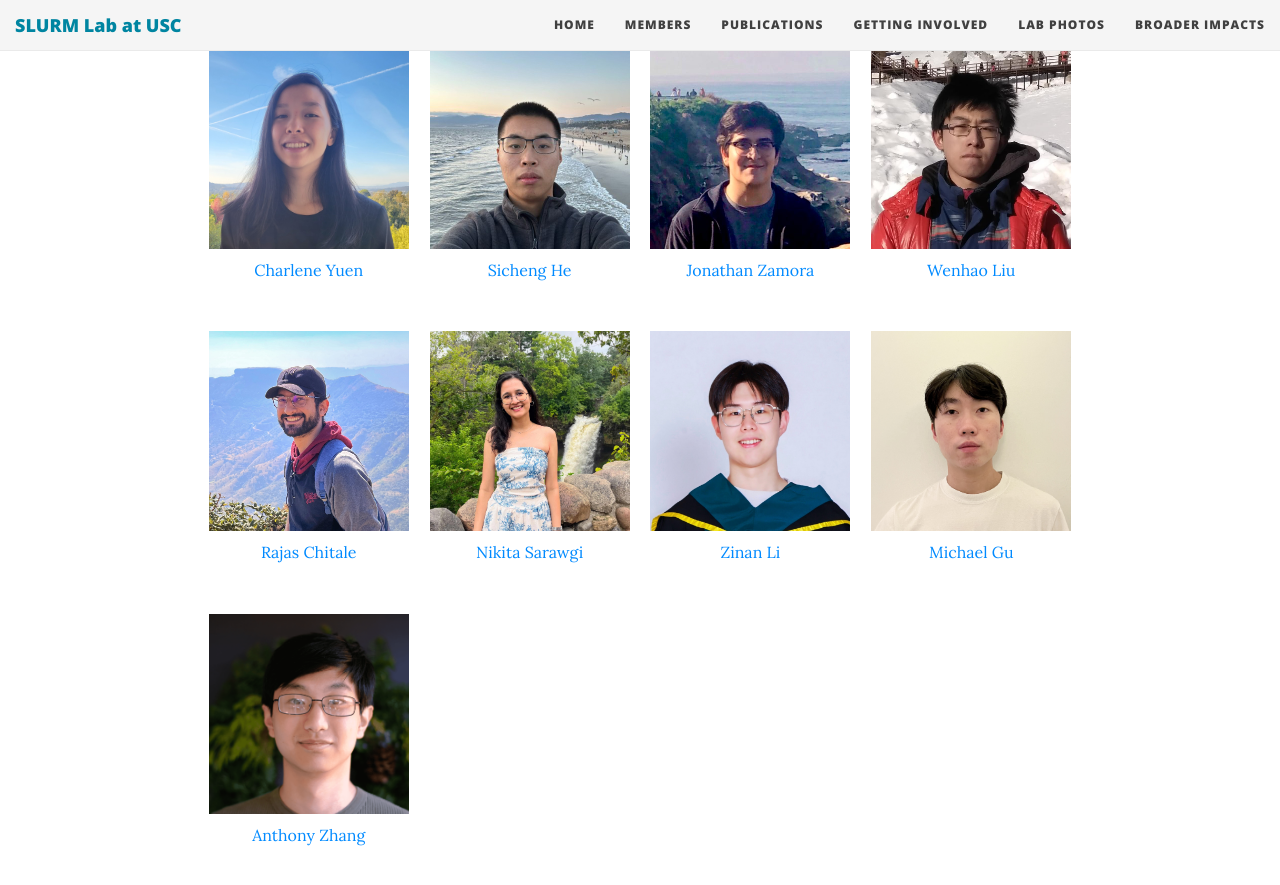
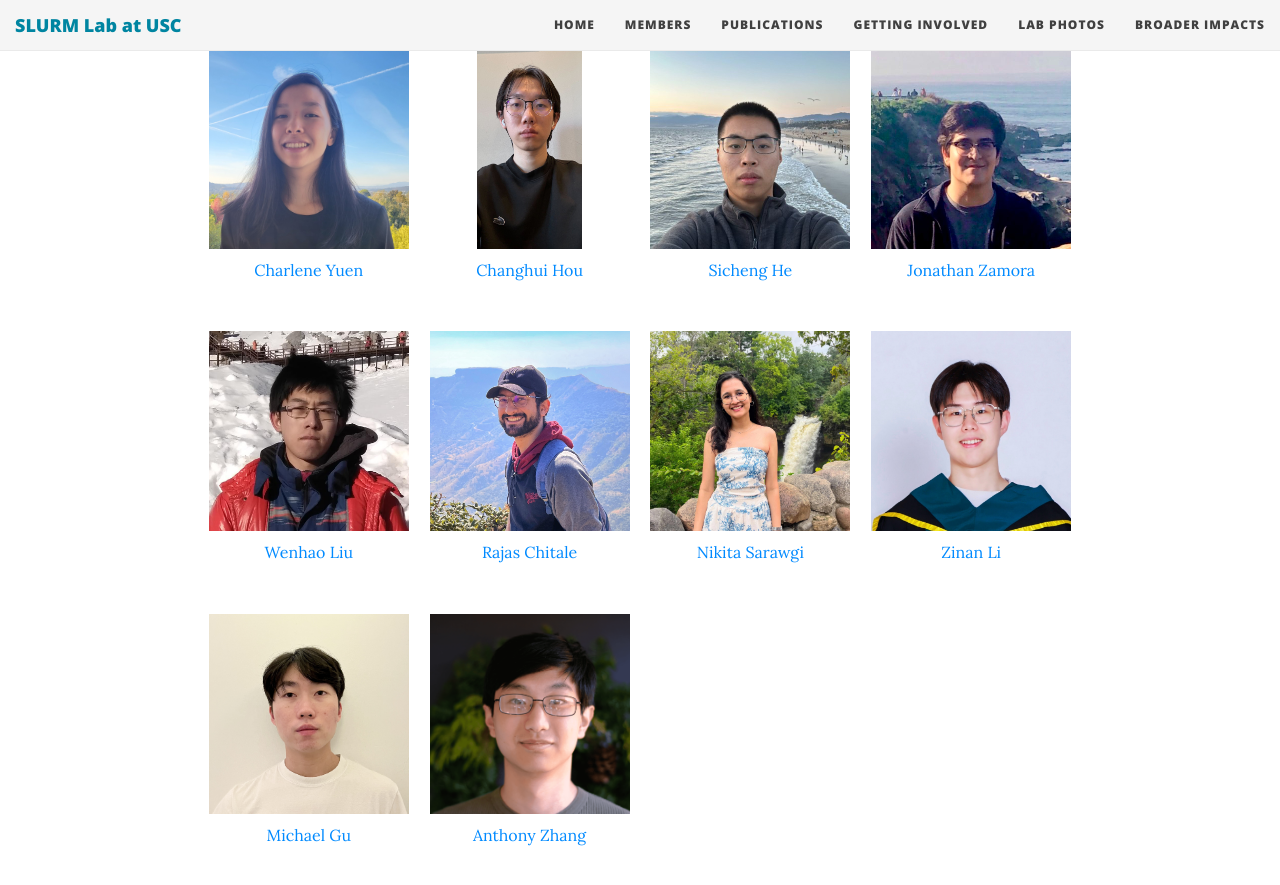
Before and after one commit to slurm-lab-usc/slurm-lab-usc.github.io, a Jekyll site: the page built from members.md, in a window 1280 px wide and 900 px high, scrolled down 950 px. Shown: the top 885 px of the window. Built offline with Jekyll 4.4.1, drawn with Linux system fonts in a browser that asks for light colours; nearby versions of some CDN libraries.

Commit message:
I updated my profile

```diff
--- a/members.md
+++ b/members.md
@@ -39,6 +39,9 @@ members:
           - name: Charlene Yuen
             photo_url: https://slurm-lab-usc.github.io/img/people/Charlene.jpg
             web_url: https://lazerbird.github.io/
+          - name: Changhui Hou
+            photo_url: https://slurm-lab-usc.github.io/img/people/changhuiUSC.jpg
+            web_url: https://github.com/changhuiUSC
           - name: Sicheng He
             photo_url: https://slurm-lab-usc.github.io/img/people/hesicheng.jpg
             web_url: https://hesic73.github.io/
```
Also changed, not shown: img/people/changhuiUSC.jpg (added).
